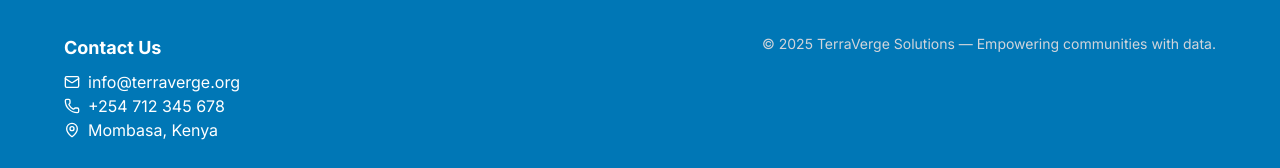
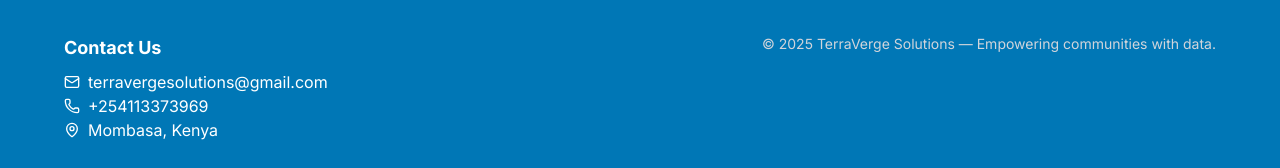
Before and after one commit to kamauzi/terravergetech, a React (Vite) app: page /terraverge/contact in a window 1280 px wide. Shown: the part 1034-1202 px from the top of the page. Built offline with nearby package versions, Linux system fonts and the light colour scheme.

Commit message:
Update footer contact info

```diff
--- a/package.json
+++ b/package.json
@@ -3,6 +3,7 @@
   "private": true,
   "version": "1.0.0",
   "type": "module",
+  "homepage": "https://kamauzi.github.io/terraverge",
   "scripts": {
     "dev": "vite",
     "build": "tsc && vite build",
@@ -27,6 +28,5 @@
     "tailwindcss": "^3.4.13",
     "typescript": "^5.5.3",
     "vite": "^5.3.4"
-  },
-  "homepage": "https://<your-github-username>.github.io/terraverge"
+  }
 }
--- a/src/components/Footer.tsx
+++ b/src/components/Footer.tsx
@@ -7,8 +7,8 @@
       <div className="max-w-6xl mx-auto grid md:grid-cols-3 gap-8">
         <div>
           <h3 className="font-bold text-lg mb-2">Contact Us</h3>
-          <p className="flex items-center gap-2"><Mail size={16} /> info@terraverge.org</p>
-          <p className="flex items-center gap-2"><Phone size={16} /> +254 712 345 678</p>
+          <p className="flex items-center gap-2"><Mail size={16} /> terravergesolutions@gmail.com</p>
+          <p className="flex items-center gap-2"><Phone size={16} /> +254113373969</p>
           <p className="flex items-center gap-2"><MapPin size={16} /> Mombasa, Kenya</p>
         </div>
         <div className="md:col-span-2 text-right">
--- /dev/null
+++ b/vite.config.ts
@@ -0,0 +1,8 @@
+import { defineConfig } from "vite";
+import react from "@vitejs/plugin-react";
+
+// https://vitejs.dev/config/
+export default defineConfig({
+  plugins: [react()],
+  base: "/terraverge/", // 👈 this must match your GitHub repo name exactly
+});
```
Also changed, not shown: 1 other file (tests, documents, lock files or other folders).
